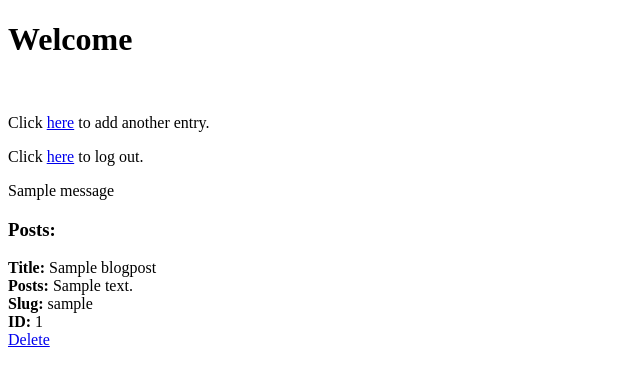
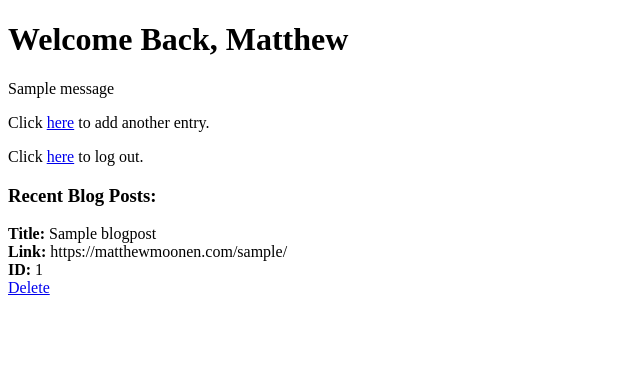
Before and after one commit to matthewmoonen/portfolio-site, a Flask app: page /admin/ in a window 1280 px wide. Shown: the top 386 px of the page, without its empty margins (0-640 px from the left). Run offline with Flask 2, Linux system fonts and the light colour scheme; the visitor is signed in with stand-in values (Sample User, id 1); tables that the repository leaves empty hold one stand-in row (values such as "Sample post"); one stand-in notice (Sample message) is shown.

Commit message:
Updated admin page

```diff
--- a/templates/admin.html
+++ b/templates/admin.html
@@ -8,19 +8,18 @@
 </head>
 <body>
     <div class="container">
-        <h1>Welcome</h1>
+        <h1>Welcome Back, Matthew</h1>
+        {% for message in get_flashed_messages() %}
+            {{ message }}
+        {% endfor %}
         <br>
         <p>Click <a href="/add_entry">here</a> to add another entry.</p>
         <p>Click <a href="/logout">here</a> to log out.</p>
-        {% for message in get_flashed_messages() %}
-            {{ message }}
-        {% endfor %}
-
-        <h3>Posts:</h3>
+        <h3>Recent Blog Posts:</h3>
         {% for post in posts %}
         <strong>Title: </strong> {{ post.title }} <br>
-        <strong>Posts: </strong> {{ post.body }} <br>
-        <strong>Slug: </strong> {{ post.slug }} <br>
+        <!-- <strong>Posts: </strong> {{ post.body }} <br> -->
+        <strong>Link: </strong> https://matthewmoonen.com/{{ post.slug }}/ <br>
         <strong>ID: </strong> {{ post._id }} <br>
         <a href="{{ url_for('delete_post', post_id=post._id) }}" onclick="return confirm('Are you sure you want to delete this post?')">Delete</a>
         {% endfor %}
```
